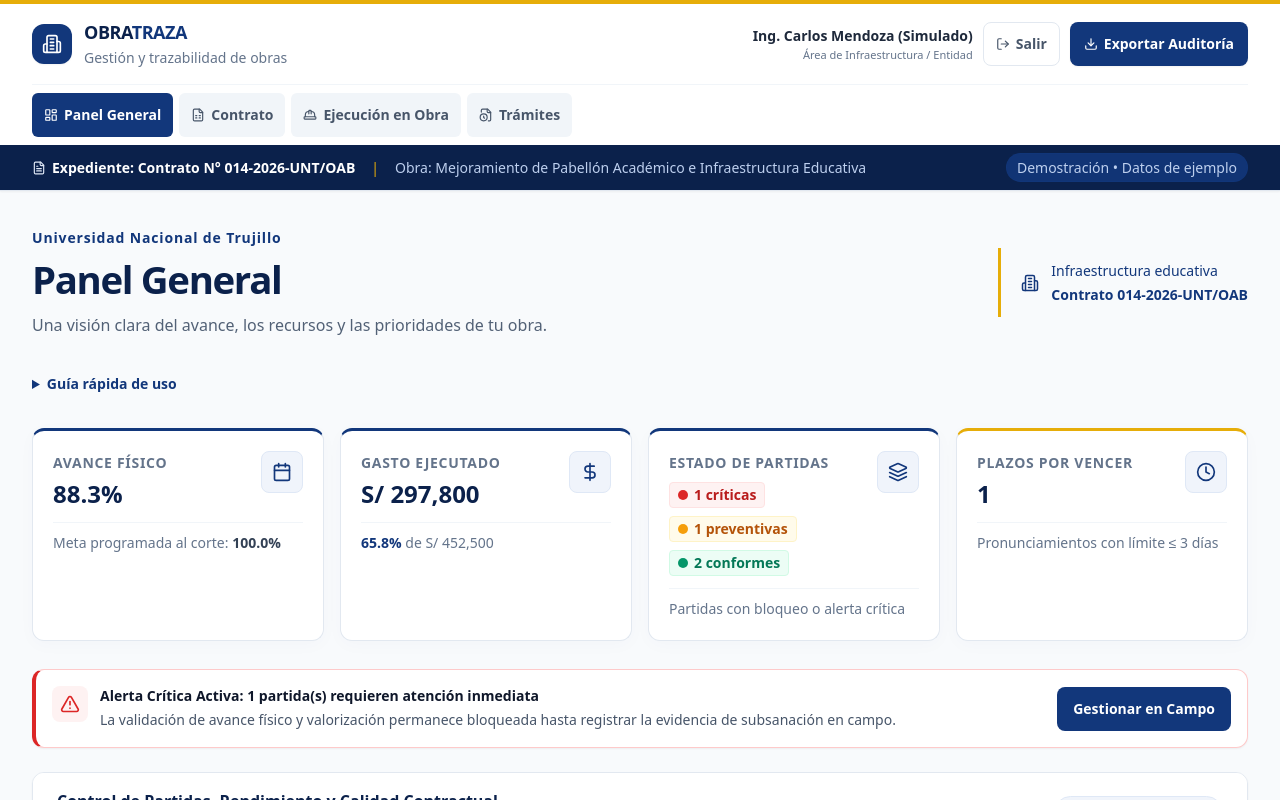
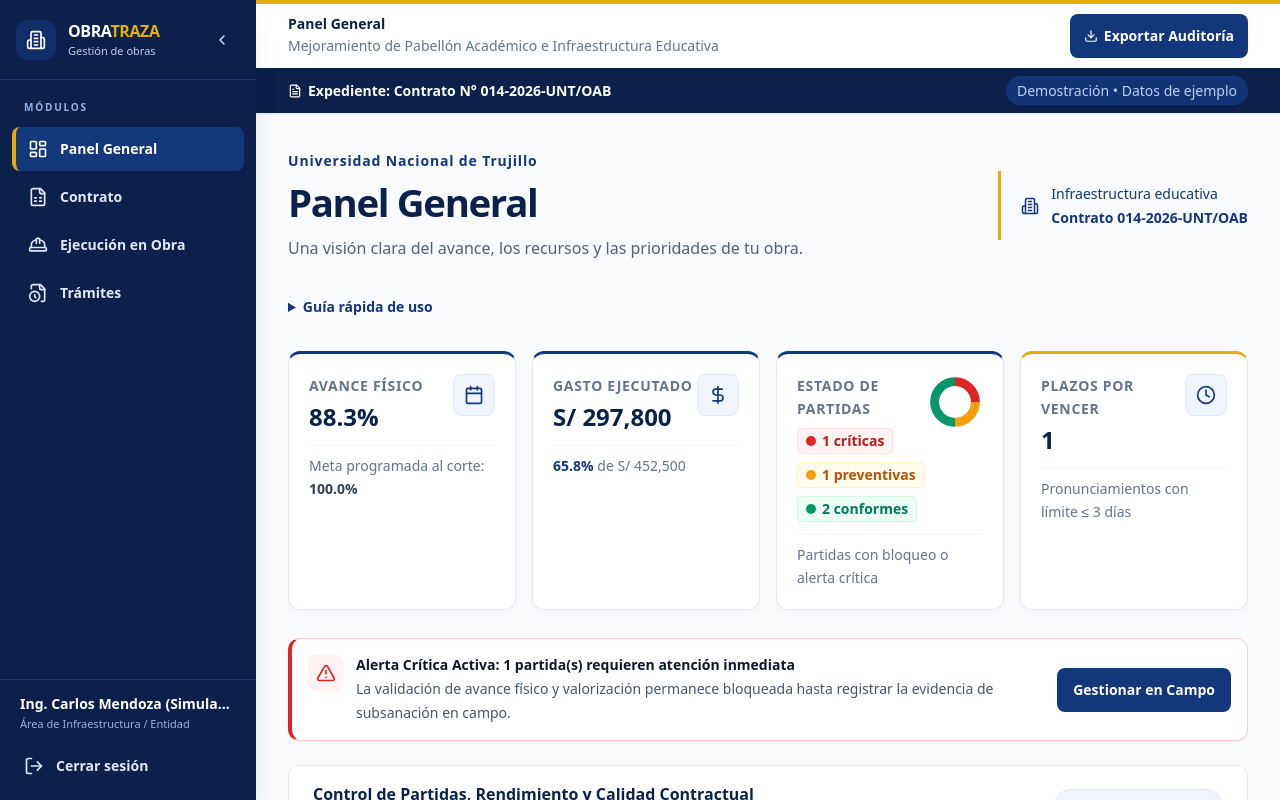
Before and after one commit to RERRl11/obra-traza-mvp, a React (Vite) app: page / in a window 1280 px wide. Both pictures are taken after a click on the button "Ingresar al Sistema". Shown: the top 800 px of the page. Built offline with nearby package versions, Linux system fonts and the light colour scheme; the HTML template or start-up script is replaced by a standard one.

Commit message:
Agrega Menu lateral

```diff
--- a/src/App.jsx
+++ b/src/App.jsx
@@ -16,10 +16,13 @@ import {
   Camera,
   FileWarning,
   FileText,
-  Layers,
   Scale,
   Clock,
-  LogOut
+  LogOut,
+  Menu,
+  X,
+  ChevronLeft,
+  ChevronRight
 } from 'lucide-react';
 import LoginScreen from './components/LoginScreen';
 
@@ -229,6 +232,8 @@ export default function App() {
   const [notice, setNotice] = useState(null);
   const [activeTab, setActiveTab] = useState('dashboard');
   const [usuarioActual, setUsuarioActual] = useState(null);
+  const [sidebarExpanded, setSidebarExpanded] = useState(true);
+  const [mobileSidebarOpen, setMobileSidebarOpen] = useState(false);
   const [partidas, setPartidas] = usePersistentState('obra-traza-partidas', INITIAL_PARTIDAS);
   const [validacionesDoc, setValidacionesDoc] = usePersistentState('obra-traza-validaciones-doc', INITIAL_VALIDACIONES_DOC);
   const [tramites, setTramites] = usePersistentState('obra-traza-tramites', INITIAL_TRAMITES);
@@ -277,6 +282,16 @@ export default function App() {
       tramitesUrgentes
     };
   }, [partidas, tramites]);
+  const avanceChart = [
+    { periodo: 'Q1', programado: 15, real: 15 },
+    { periodo: 'Q2', programado: 35, real: 33 },
+    { periodo: 'Q3', programado: 58, real: 49 },
+    { periodo: 'Q4', programado: 80, real: Number(resumen.avanceFisicoReal) }
+  ];
+  const totalPartidasEstado = resumen.rojas + resumen.amarillas + resumen.verdes;
+  const porcentajeEstado = (cantidad) => totalPartidasEstado ? (cantidad / totalPartidasEstado) * 100 : 0;
+  const chartX = (index) => 62 + index * 128;
+  const chartY = (value) => 220 - (value * 1.72);
 
   const handleRegistrarCampo = (e) => {
     e.preventDefault();
@@ -442,106 +457,133 @@ export default function App() {
   }
 
   return (
-    <div className="min-h-screen flex flex-col bg-slate-50 text-slate-800 font-sans">
-      {/* =====================================================================
-          NAVBAR PRINCIPAL (STICKY, BLANCO Y AZUL INSTITUCIONAL)
-         ===================================================================== */}
+    <div className="min-h-screen flex bg-slate-50 text-slate-800 font-sans">
       <a className="skip-link" href="#contenido">Saltar al contenido</a>
-      <header className="app-header z-50 bg-white border-b border-slate-200 shadow-sm">
-        <div className="max-w-7xl mx-auto px-4 sm:px-6 lg:px-8">
-          <div className="flex flex-wrap items-center justify-between min-h-20 py-3 gap-4">
-            {/* Marca / Logo */}
+      {mobileSidebarOpen && (
         <button
-              aria-label="OBRA TRAZA, ir al panel general"
-              onClick={() => handleTabChange('dashboard')}
-              className="flex items-center gap-3 cursor-pointer shrink-0 text-left"
+          type="button"
+          aria-label="Cerrar menú de navegación"
+          onClick={() => setMobileSidebarOpen(false)}
+          className="fixed inset-0 z-40 bg-slate-950/50 lg:hidden"
+        />
+      )}
+      <aside className={`fixed inset-y-0 left-0 z-50 flex w-72 flex-col bg-blue-950 text-white shadow-xl transition-all duration-200 lg:sticky lg:top-0 lg:h-screen ${sidebarExpanded ? 'lg:w-64' : 'lg:w-20'} ${mobileSidebarOpen ? 'translate-x-0' : '-translate-x-full'} lg:translate-x-0`}>
+        <div className="flex min-h-20 items-center justify-between border-b border-blue-900 px-4">
+          <div className="flex min-w-0 items-center gap-3">
+            <div className="flex h-10 w-10 shrink-0 items-center justify-center rounded-xl bg-blue-800 text-white">
+              <Building2 className="h-5 w-5" />
+            </div>
+            <div className={sidebarExpanded ? '' : 'lg:hidden'}>
+              <p className="text-base font-extrabold tracking-tight text-white">OBRA<span className="text-unt-gold">TRAZA</span></p>
+              <p className="text-[11px] text-blue-200">Gestión de obras</p>
+            </div>
+          </div>
+          <button
+            type="button"
+            aria-label={sidebarExpanded ? 'Contraer menú lateral' : 'Expandir menú lateral'}
+            aria-expanded={sidebarExpanded}
+            onClick={() => setSidebarExpanded(value => !value)}
+            className="hidden h-9 w-9 shrink-0 items-center justify-center rounded-lg text-blue-100 hover:bg-blue-900 lg:flex"
           >
-              <div className="w-10 h-10 rounded-xl bg-blue-900 flex items-center justify-center text-white shadow-sm">
-                <Building2 className="w-5 h-5" />
-              </div>
-              <div>
-                <div className="flex items-center gap-2">
-                  <span className="text-lg font-extrabold tracking-tight text-blue-950">
-                    OBRA<span className="text-blue-700">TRAZA</span>
-                  </span>
-
-                </div>
-                <p className="text-xs text-slate-500 hidden md:block">
-                  Gestión y trazabilidad de obras
-                </p>
-              </div>
+            {sidebarExpanded ? <ChevronLeft className="h-4 w-4" /> : <ChevronRight className="h-4 w-4" />}
           </button>
-
-            {/* Perfil autenticado y controles */}
-            <div className="flex flex-wrap items-center gap-2.5">
-              <div className="min-w-0 text-right">
-                <p className="text-xs font-semibold text-slate-800 truncate">{usuarioActual.nombre}</p>
-                <p className="text-[11px] text-slate-500 truncate">{usuarioActual.etiquetaRol}</p>
+          <button
+            type="button"
+            aria-label="Cerrar menú"
+            onClick={() => setMobileSidebarOpen(false)}
+            className="flex h-9 w-9 shrink-0 items-center justify-center rounded-lg text-blue-100 hover:bg-blue-900 lg:hidden"
+          >
+            <X className="h-4 w-4" />
+          </button>
         </div>
 
-              <button
-                onClick={() => {
-                  setUsuarioActual(null);
-                  setActiveTab('dashboard');
-                }}
-                aria-label={`Cerrar sesión de ${usuarioActual.nombre}`}
-                title="Cerrar sesión"
-                className="flex items-center gap-1.5 border border-slate-200 hover:bg-slate-50 text-slate-600 text-xs font-semibold px-3 py-2 rounded-lg transition cursor-pointer"
-              >
-                <LogOut className="w-3.5 h-3.5" />
-                <span className="hidden md:inline">Salir</span>
-              </button>
-
-              {usuarioActual.permisos.includes('EXPORTAR_CSV') && (
-                <button
-                  onClick={handleExportarReporte}
-                  className="flex items-center gap-1.5 bg-blue-700 hover:bg-blue-800 text-white text-xs font-semibold px-3.5 py-2 rounded-lg shadow-sm transition cursor-pointer"
-                >
-                  <Download className="w-3.5 h-3.5" />
-                  <span className="hidden md:inline">Exportar Auditoría</span>
-                  <span className="md:hidden">CSV</span>
-                </button>
-              )}
-            </div>
-          </div>
-
-          <nav aria-label="Navegación principal" className="flex overflow-x-auto gap-1.5 py-2 border-t border-slate-100">
+        <nav aria-label="Navegación principal" className="flex-1 space-y-1 overflow-y-auto px-3 py-5">
+          <p className={`mb-3 px-3 text-[10px] font-bold uppercase tracking-[0.18em] text-blue-300 ${sidebarExpanded ? '' : 'lg:hidden'}`}>Módulos</p>
           {visibleNavItems.map((item) => {
             const Icon = item.icon;
             const isActive = activeTab === item.id;
             return (
               <button
                 key={item.id}
+                type="button"
                 aria-current={isActive ? 'page' : undefined}
-                  onClick={() => handleTabChange(item.id)}
-                  className={`flex items-center gap-1.5 px-3 py-1.5 rounded-md text-xs font-semibold whitespace-nowrap transition ${
+                aria-label={item.label}
+                title={!sidebarExpanded ? item.label : undefined}
+                onClick={() => {
+                  handleTabChange(item.id);
+                  setMobileSidebarOpen(false);
+                }}
+                className={`flex min-h-11 w-full items-center gap-3 rounded-lg border-l-4 px-3 text-left text-sm font-semibold transition ${
                   isActive
-                      ? 'bg-blue-900 text-white'
-                      : 'bg-slate-100 text-slate-600 hover:bg-blue-50 hover:text-blue-900'
+                    ? 'border-unt-gold bg-blue-900 text-white shadow-sm'
+                    : 'border-transparent text-blue-100 hover:bg-blue-900 hover:text-white'
                 }`}
               >
-                  <Icon className="w-3.5 h-3.5" />
-                  {item.label}
+                <Icon className="h-5 w-5 shrink-0" />
+                <span className={sidebarExpanded ? '' : 'lg:hidden'}>{item.label}</span>
               </button>
             );
           })}
         </nav>
+
+        <div className="border-t border-blue-900 p-3">
+          <div className={`mb-3 px-2 ${sidebarExpanded ? '' : 'lg:hidden'}`}>
+            <p className="truncate text-xs font-semibold text-white">{usuarioActual.nombre}</p>
+            <p className="truncate text-[11px] text-blue-300">{usuarioActual.etiquetaRol}</p>
           </div>
+          <button
+            type="button"
+            onClick={() => {
+              setUsuarioActual(null);
+              setActiveTab('dashboard');
+              setMobileSidebarOpen(false);
+            }}
+            aria-label={`Cerrar sesión de ${usuarioActual.nombre}`}
+            title={!sidebarExpanded ? 'Cerrar sesión' : undefined}
+            className="flex min-h-11 w-full items-center gap-3 rounded-lg px-3 text-left text-sm font-semibold text-blue-100 transition hover:bg-blue-900 hover:text-white"
+          >
+            <LogOut className="h-5 w-5 shrink-0" />
+            <span className={sidebarExpanded ? '' : 'lg:hidden'}>Cerrar sesión</span>
+          </button>
+        </div>
+      </aside>
 
-        {/* Sub-barra de Contexto del Proyecto Simulado */}
-        <div className="bg-blue-950 text-blue-100 text-xs">
-          <div className="max-w-7xl mx-auto px-4 sm:px-6 lg:px-8 py-2 flex flex-wrap items-center justify-between gap-2">
-            <div className="flex flex-wrap items-center gap-x-4 gap-y-1">
-              <span className="font-semibold text-white flex items-center gap-1.5">
-                <FileText className="w-3.5 h-3.5 text-blue-100" />
+      <div className="flex min-h-screen min-w-0 flex-1 flex-col">
+      <header className="app-header sticky top-0 z-30 border-b border-slate-200 bg-white shadow-sm">
+        <div className="max-w-7xl mx-auto px-4 sm:px-6 lg:px-8">
+          <div className="flex min-h-16 items-center gap-3 py-2">
+            <button
+              type="button"
+              aria-label="Abrir menú de navegación"
+              aria-expanded={mobileSidebarOpen}
+              onClick={() => setMobileSidebarOpen(true)}
+              className="flex h-10 w-10 shrink-0 items-center justify-center rounded-lg border border-slate-200 text-blue-900 hover:bg-blue-50 lg:hidden"
+            >
+              <Menu className="h-5 w-5" />
+            </button>
+            <div className="min-w-0 flex-1">
+              <p className="truncate text-sm font-bold text-blue-950">{visibleNavItems.find(item => item.id === activeTab)?.label}</p>
+              <p className="hidden truncate text-xs text-slate-500 sm:block">Mejoramiento de Pabellón Académico e Infraestructura Educativa</p>
+            </div>
+            {usuarioActual.permisos.includes('EXPORTAR_CSV') && (
+              <button
+                onClick={handleExportarReporte}
+                className="flex shrink-0 items-center gap-1.5 rounded-lg bg-blue-700 px-3.5 py-2 text-xs font-semibold text-white shadow-sm transition hover:bg-blue-800"
+              >
+                <Download className="h-3.5 w-3.5" />
+                <span className="hidden sm:inline">Exportar Auditoría</span>
+                <span className="sm:hidden">CSV</span>
+              </button>
+            )}
+          </div>
+        </div>
+        <div className="bg-blue-950 text-xs text-blue-100">
+          <div className="max-w-7xl mx-auto flex flex-wrap items-center justify-between gap-2 px-4 py-2 sm:px-6 lg:px-8">
+            <span className="flex items-center gap-1.5 font-semibold text-white">
+              <FileText className="h-3.5 w-3.5" />
               Expediente: Contrato N° 014-2026-UNT/OAB
             </span>
-              <span className="hidden sm:inline text-unt-gold">|</span>
-              <span className="text-blue-200">
-                Obra: Mejoramiento de Pabellón Académico e Infraestructura Educativa
-              </span>
-            </div>
-            <span className="text-xs bg-blue-900/90 text-blue-200 px-2.5 py-0.5 rounded-full border border-blue-700/70">
+            <span className="rounded-full border border-blue-700/70 bg-blue-900/90 px-2.5 py-0.5 text-blue-200">
               Demostración • Datos de ejemplo
             </span>
           </div>
@@ -551,7 +593,7 @@ export default function App() {
       {/* =====================================================================
           CONTENIDO PRINCIPAL
          ===================================================================== */}
-      <main id="contenido" tabIndex={-1} className="flex-1 max-w-7xl w-full mx-auto px-4 sm:px-6 lg:px-8 py-7">
+      <main id="contenido" tabIndex={-1} className="mx-auto w-full max-w-7xl flex-1 px-4 py-7 sm:px-6 lg:px-8">
         <section className="page-heading">
           <div>
             <p className="institution-label">Universidad Nacional de Trujillo</p>
@@ -615,9 +657,14 @@ export default function App() {
                   </span>
                 </div>
               </div>
-              <div className="p-2.5 bg-blue-50 text-blue-700 rounded-lg border border-blue-100">
-                <Layers className="w-5 h-5" />
-              </div>
+              <svg className="h-14 w-14 shrink-0" viewBox="0 0 44 44" role="img" aria-label={`Estado de ${totalPartidasEstado} partidas: ${resumen.rojas} críticas, ${resumen.amarillas} preventivas y ${resumen.verdes} conformes`}>
+                <circle cx="22" cy="22" r="16" fill="none" stroke="#e2e8f0" strokeWidth="7" />
+                <g transform="rotate(-90 22 22)">
+                  <circle cx="22" cy="22" r="16" pathLength="100" fill="none" stroke="#dc2626" strokeWidth="7" strokeDasharray={`${porcentajeEstado(resumen.rojas)} 100`} />
+                  <circle cx="22" cy="22" r="16" pathLength="100" fill="none" stroke="#f59e0b" strokeWidth="7" strokeDasharray={`${porcentajeEstado(resumen.amarillas)} 100`} strokeDashoffset={-porcentajeEstado(resumen.rojas)} />
+                  <circle cx="22" cy="22" r="16" pathLength="100" fill="none" stroke="#059669" strokeWidth="7" strokeDasharray={`${porcentajeEstado(resumen.verdes)} 100`} strokeDashoffset={-(porcentajeEstado(resumen.rojas) + porcentajeEstado(resumen.amarillas))} />
+                </g>
+              </svg>
             </div>
             <p className="text-xs text-slate-500 mt-3 pt-2 border-t border-slate-100">
               {resumen.rojas > 0 ? 'Partidas con bloqueo o alerta crítica' : 'Todas las partidas operativas'}
@@ -755,33 +802,42 @@ export default function App() {
                     Corte Quincena 4
                   </span>
                 </div>
-                <div className="space-y-4">
-                  {[
-                    { periodo: 'Quincena 1', prog: 15, real: 15 },
-                    { periodo: 'Quincena 2', prog: 35, real: 33 },
-                    { periodo: 'Quincena 3', prog: 58, real: 49 },
-                    { periodo: 'Quincena 4 (Actual)', prog: 80, real: Number(resumen.avanceFisicoReal) }
-                  ].map((item) => (
-                    <div key={item.periodo} className="space-y-1.5">
-                      <div className="flex justify-between text-xs font-medium">
-                        <span className="text-slate-700 font-semibold">{item.periodo}</span>
-                        <span>
-                          Programado: <strong className="text-blue-900">{item.prog}%</strong> • Real:{' '}
-                          <strong className="text-blue-600">{item.real}%</strong>
-                        </span>
-                      </div>
-                      <div className="space-y-1">
-                        <div className="w-full bg-slate-100 h-2 rounded-full overflow-hidden">
-                          <div className="bg-blue-950 h-2 rounded-full" style={{ width: `${item.prog}%` }}></div>
-                        </div>
-                        <div className="w-full bg-slate-100 h-2 rounded-full overflow-hidden">
-                          <div className="bg-unt-gold h-2 rounded-full" style={{ width: `${item.real}%` }}></div>
-                        </div>
-                      </div>
-                    </div>
+                <svg className="h-64 w-full" viewBox="0 0 500 260" role="img" aria-label="Gráfico de avance programado y real por quincena">
+                  {[0, 25, 50, 75, 100].map(tick => (
+                    <g key={tick}>
+                      <line x1="52" x2="470" y1={chartY(tick)} y2={chartY(tick)} stroke="#e2e8f0" strokeDasharray="3 5" />
+                      <text x="8" y={chartY(tick) + 4} fill="#64748b" fontSize="11">{tick}%</text>
+                    </g>
                   ))}
-                </div>
-                <div className="flex items-center gap-5 mt-5 pt-4 border-t border-slate-100 text-xs text-slate-600">
+                  <polyline
+                    points={avanceChart.map((point, index) => `${chartX(index)},${chartY(point.programado)}`).join(' ')}
+                    fill="none"
+                    stroke="#172554"
+                    strokeWidth="3"
+                    strokeLinecap="round"
+                    strokeLinejoin="round"
+                  />
+                  <polyline
+                    points={avanceChart.map((point, index) => `${chartX(index)},${chartY(point.real)}`).join(' ')}
+                    fill="none"
+                    stroke="#e6ad09"
+                    strokeWidth="3"
+                    strokeLinecap="round"
+                    strokeLinejoin="round"
+                  />
+                  {avanceChart.map((point, index) => (
+                    <g key={point.periodo}>
+                      <circle cx={chartX(index)} cy={chartY(point.programado)} r="4" fill="#172554">
+                        <title>{point.periodo}: programado {point.programado}%</title>
+                      </circle>
+                      <circle cx={chartX(index)} cy={chartY(point.real)} r="4" fill="#e6ad09">
+                        <title>{point.periodo}: real {point.real}%</title>
+                      </circle>
+                      <text x={chartX(index)} y="244" textAnchor="middle" fill="#64748b" fontSize="11">{point.periodo}</text>
+                    </g>
+                  ))}
+                </svg>
+                <div className="flex items-center gap-5 border-t border-slate-100 pt-4 text-xs text-slate-600">
                   <span className="flex items-center gap-2">
                     <span className="w-3 h-2.5 bg-blue-950 inline-block rounded-sm"></span> Avance Programado
                   </span>
@@ -1202,5 +1258,6 @@ export default function App() {
         </div>
       </footer>
       </div>
+    </div>
   );
 }
```
Lines whose indentation alone changed are shown as unchanged.
